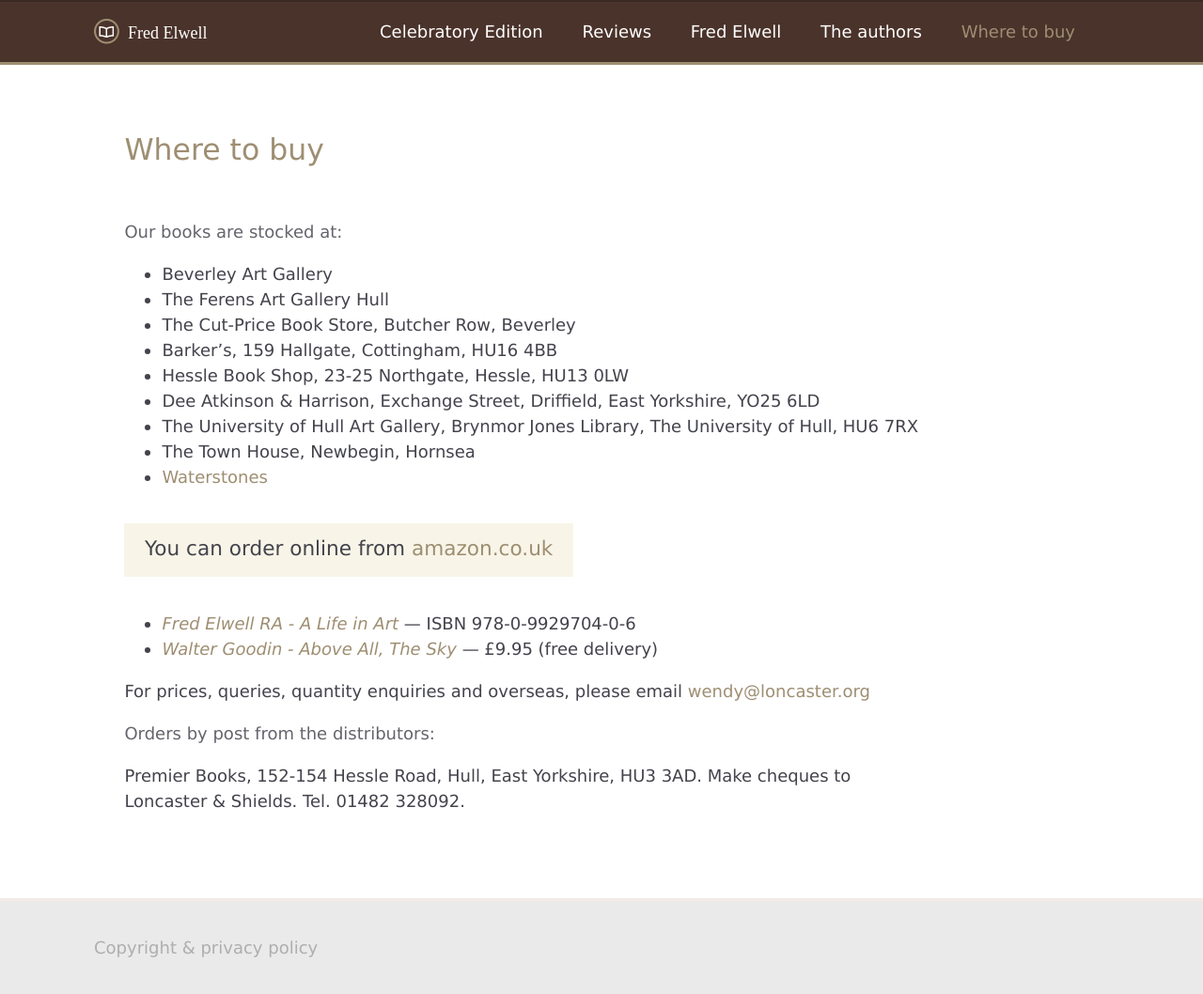
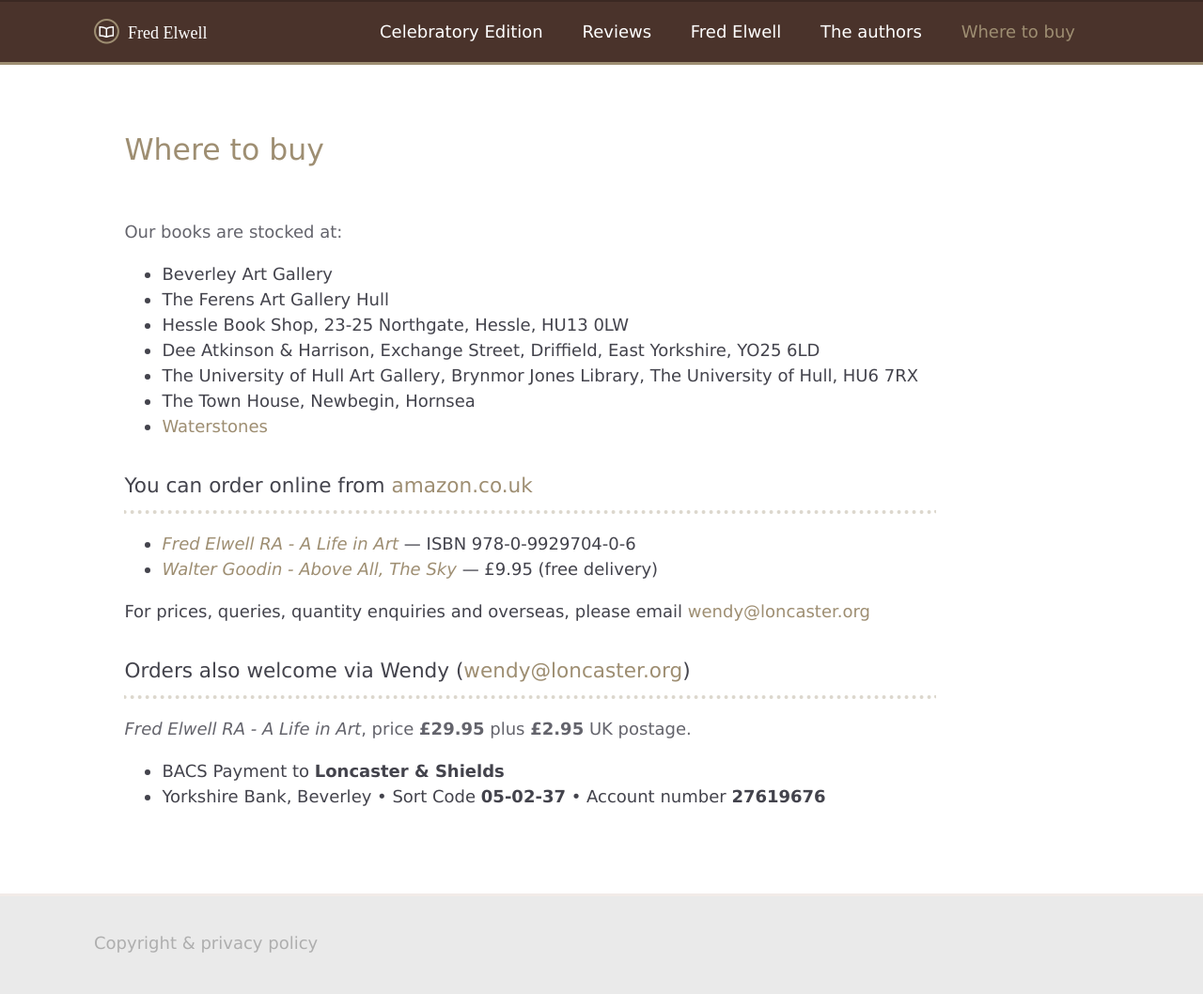
Before and after one commit to regmtait/Elwell-jekyll, a Jekyll site: the page built from 10-where-to-buy.md, in a window 1280 px wide. Shown: the whole page at 94% size. Built offline with Jekyll 4.4.1, drawn with Linux system fonts in a browser that asks for light colours; some web fonts are replaced.

Commit message:
Edit copy and styles for Where to Buy

```diff
--- a/10-where-to-buy.md
+++ b/10-where-to-buy.md
@@ -15,8 +15,6 @@
 
 * Beverley Art Gallery
 * The Ferens Art Gallery Hull
-* The Cut-Price Book Store, Butcher Row, Beverley
-* Barker's, 159 Hallgate, Cottingham, HU16 4BB
 * Hessle Book Shop, 23-25 Northgate, Hessle, HU13 0LW
 * Dee Atkinson & Harrison, Exchange Street, Driffield, East Yorkshire, YO25 6LD
 * The University of Hull Art Gallery, Brynmor Jones Library, The University of Hull, HU6 7RX
@@ -30,6 +28,9 @@
 
 For prices, queries, quantity enquiries and overseas, please email [wendy@loncaster.org](mailto:wendy@loncaster.org "Email us for quantity enquiries")
 
-### Orders by post from the distributors:
+#### Orders also welcome via Wendy ([wendy@loncaster.org](mailto:wendy@loncaster.org "Email Wendy Loncaster"))
 
-Premier Books, 152-154 Hessle Road, Hull, East Yorkshire, HU3 3AD. Make cheques to Loncaster & Shields. Tel. 01482 328092.
+### <i>Fred Elwell RA - A Life in Art</i>, price **£29.95** plus **£2.95** UK postage.
+
+* BACS Payment to <b>Loncaster & Shields</b>
+* Yorkshire Bank, Beverley • Sort Code <b>05-02-37</b> • Account number <b>27619676</b>
--- a/_sass/screen.scss
+++ b/_sass/screen.scss
@@ -596,11 +596,12 @@
 .where h4 {
   font-size: 1.2rem;
   border-radius: 1px;
-  display: inline-block;
-  padding: 0.6em 1em .8em;
-  margin-top: 1rem;
+  // display: inline-block;
+  padding-bottom: 0.6em;
+  margin-top: 2rem;
   margin-bottom: 1rem;
-  background-color: #f8f5e8;
+  border-bottom: 4px dotted lighten($theme2, 30%);
+  // background-color: #f8f5e8;
 }
 
 q {display: block;
```
